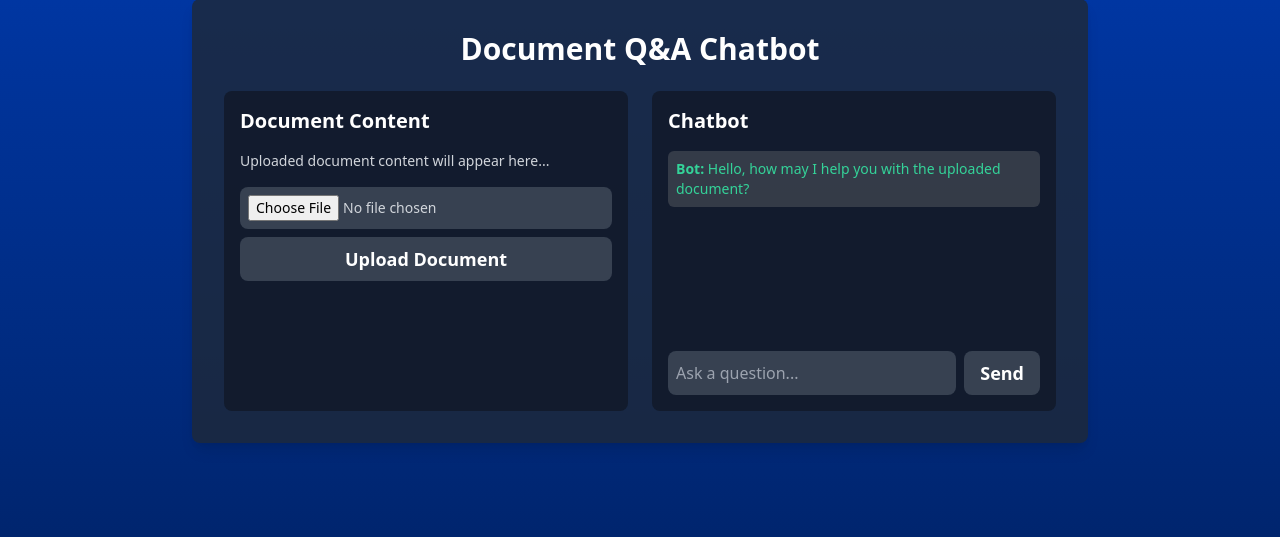
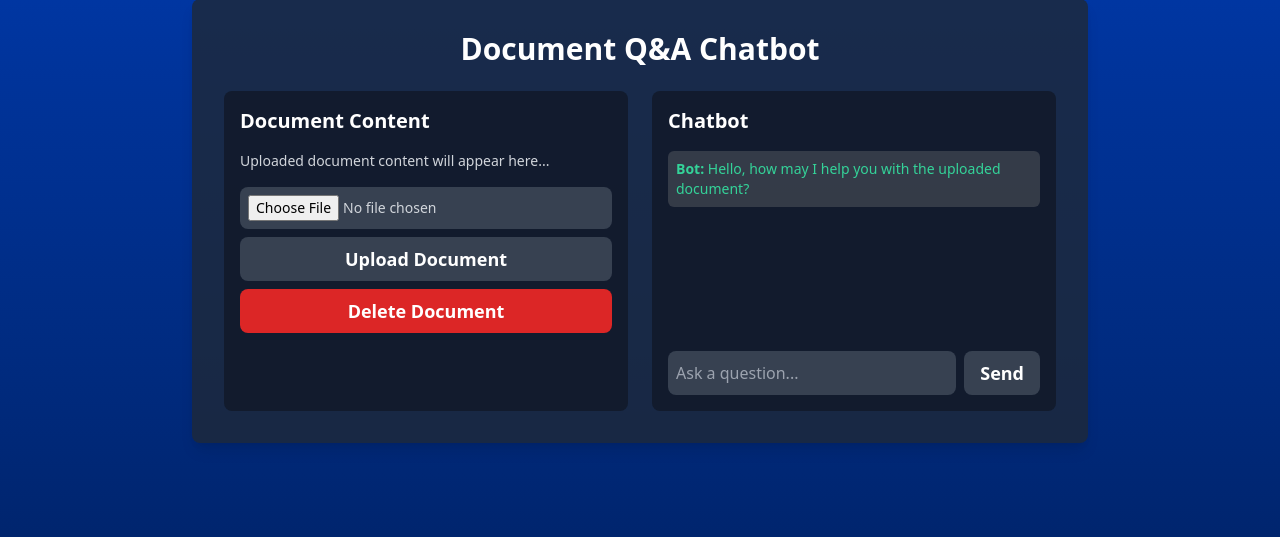
Before and after one commit to mdzaidcodes/customRag, a Flask app: page / in a window 1280 px wide. Shown: the part 179-716 px from the top of the page. Run offline with Flask 3, Linux system fonts and the light colour scheme; some libraries are stand-ins or nearby versions.

Commit message:
final commit

```diff
--- a/app.py
+++ b/app.py
@@ -1,4 +1,3 @@
-# app.py
 from flask import Flask, render_template, request
 from flask_socketio import SocketIO, emit
 from sentence_transformers import SentenceTransformer, util
@@ -6,18 +5,20 @@ import pdfplumber
 import os
 import tempfile
 import ollama
+from docx import Document  # Import for reading .docx files
+import traceback  # To help with detailed error logging
 
 app = Flask(__name__)
 socketio = SocketIO(app)
 
-# Load a model for creating embeddings
-embedding_model = SentenceTransformer('all-MiniLM-L6-v2')  # A smaller, faster model
+# Load the embedding model for creating embeddings
+embedding_model = SentenceTransformer('all-MiniLM-L6-v2')
 
-# Placeholder for storing document chunks and their embeddings
+# Global placeholders for document data
 document_chunks = []
 document_embeddings = []
 
-# Preload the Llama model
+# Load the Llama model for response generation
 model_name = 'llama2'
 try:
     ollama.pull(model_name)
@@ -30,6 +31,7 @@ def index():
 
 @app.route('/upload', methods=['POST'])
 def upload_document():
+    # Check if the document file is in the request
     if 'document' not in request.files:
         return "No file uploaded", 400
 
@@ -42,13 +44,25 @@ def upload_document():
         file.save(temp_file.name)
         temp_path = temp_file.name
 
-    # Extract text from the document
     try:
-        with pdfplumber.open(temp_path) as pdf:
-            full_text = " ".join(page.extract_text() for page in pdf.pages if page.extract_text())
+        # Process the file based on its extension
+        full_text = ""
+        if file.filename.lower().endswith('.pdf'):
+            # Extract text from a PDF
+            with pdfplumber.open(temp_path) as pdf:
+                full_text = " ".join(page.extract_text() for page in pdf.pages if page.extract_text())
+        elif file.filename.lower().endswith('.docx'):
+            # Extract text from a Word document
+            doc = Document(temp_path)
+            full_text = " ".join(paragraph.text for paragraph in doc.paragraphs if paragraph.text)
+        else:
+            return "Unsupported file format. Please upload a PDF or Word document.", 400
+
+        if not full_text:
+            return "Failed to extract text from the document. Please check the file content.", 400
 
         # Split the text into chunks and create embeddings
-        chunk_size = 500  # Define a chunk size (tune as needed)
+        chunk_size = 500
         chunks = [full_text[i:i + chunk_size] for i in range(0, len(full_text), chunk_size)]
 
         global document_chunks, document_embeddings
@@ -57,37 +71,48 @@ def upload_document():
 
         return "Document uploaded and processed successfully", 200
     except Exception as e:
+        print("Error processing document:", e)
+        traceback.print_exc()  # Print the traceback for detailed debugging
         return f"Error processing document: {str(e)}", 500
     finally:
-        os.remove(temp_path)  # Clean up temp file
+        os.remove(temp_path)  # Clean up the temporary file
+
+@app.route('/delete', methods=['POST'])
+def delete_document():
+    global document_chunks, document_embeddings
+    # Clear the document data from memory
+    document_chunks = []
+    document_embeddings = []
+    return "Document deleted successfully", 200
+
 
 @socketio.on('question')
 def handle_question(data):
     question = data.get('text', '')
 
-    # Check if embeddings are ready
-    if document_embeddings is None or len(document_embeddings) == 0:
+    # Check if there is an uploaded document
+    if document_embeddings is None or document_embeddings.size(0) == 0:
         emit('answer', {'text': "No document uploaded or processed yet."})
         return
 
-    # Encode the question
+    # Encode the question for similarity matching
     question_embedding = embedding_model.encode(question, convert_to_tensor=True)
 
     # Find the most similar document chunk to the question
-    similarities = util.pytorch_cos_sim(question_embedding, document_embeddings)
-    best_match_idx = similarities.argmax().item()
-    best_match_text = document_chunks[best_match_idx]
+    try:
+        similarities = util.pytorch_cos_sim(question_embedding, document_embeddings)
+        best_match_idx = similarities.argmax().item()
+        best_match_text = document_chunks[best_match_idx]
 
-    # Construct the prompt with the best-matching chunk as context
-    prompt = (
-        f"You are a helpful assistant. Answer questions strictly based on the following text. "
-        f"Limit the output to 200 characters unless the user specifically asks it to be more than 200 characters. "
-        f"If the question is outside this content, reply with 'I'm sorry, but I can only answer questions related to the provided text.' "
-        f"Answer concisely: {best_match_text}"
-    )
+        # Prepare the prompt with the best-matching chunk as context
+        prompt = (
+            f"You are a helpful assistant. Answer questions strictly based on the following text. "
+            f"Limit the output to 200 characters unless the user specifically asks it to be more than 200 characters. "
+            f"If the question is outside this content, reply with 'I'm sorry, but I can only answer questions related to the provided text.' "
+            f"Answer concisely: {best_match_text}"
+        )
 
-    # Generate response using Llama3.1
-    try:
+        # Generate response using the Llama model
         response = ollama.chat(
             model=model_name,
             messages=[
@@ -100,7 +125,11 @@ def handle_question(data):
         answer = response['message']['content']
         emit('answer', {'text': answer})
     except Exception as e:
+        print("Error generating response:", e)
+        traceback.print_exc()
         emit('answer', {'text': f'Error generating response: {str(e)}'})
 
+
+
 if __name__ == '__main__':
-    socketio.run(app, debug=True,use_reloader=False)
+    socketio.run(app, debug=True, use_reloader=False)
--- a/templates/index.html
+++ b/templates/index.html
@@ -27,7 +27,7 @@
             font-weight: normal;
         }
         .label {
-            font-weight: 700; /* Makes "You:" and "Bot:" semibold */
+            font-weight: 700;
         }
     </style>
 </head>
@@ -47,6 +47,7 @@
                     <input type="file" id="documentInput" class="text-sm text-gray-300 bg-gray-700 p-2 rounded-lg w-full">
                     <button type="submit" class="mt-2 w-full bg-gray-700 rounded-lg px-4 py-2 text-lg font-semibold text-white transition duration-300 gradient-hover">Upload Document</button>
                 </form>
+                <button id="deleteBtn" class="mt-2 w-full bg-red-600 rounded-lg px-4 py-2 text-lg font-semibold text-white transition duration-300 gradient-hover">Delete Document</button>
             </div>
 
             <!-- Q&A Chat Section -->
@@ -73,6 +74,7 @@
         const documentPlaceholder = document.getElementById('documentPlaceholder');
         const chatPlaceholder = document.getElementById('chatPlaceholder');
         const uploadForm = document.getElementById('uploadForm');
+        const deleteBtn = document.getElementById('deleteBtn');
 
         function displayInitialChatbotMessage() {
             chatPlaceholder.style.display = 'none';
@@ -135,6 +137,20 @@
                 });
             }
         };
+
+        deleteBtn.onclick = () => {
+            fetch('/delete', { method: 'POST' })
+            .then(() => {
+                documentContentDiv.innerHTML = `<p>Document deleted. The page will reload.</p>`;
+                setTimeout(() => {
+                    location.reload();
+                }, 1000);
+            })
+            .catch(error => {
+                console.error('Error deleting document:', error);
+                documentContentDiv.innerHTML = `<p>Error deleting document. Please try again.</p>`;
+            });
+        };
     </script>
 </body>
 </html>
```
